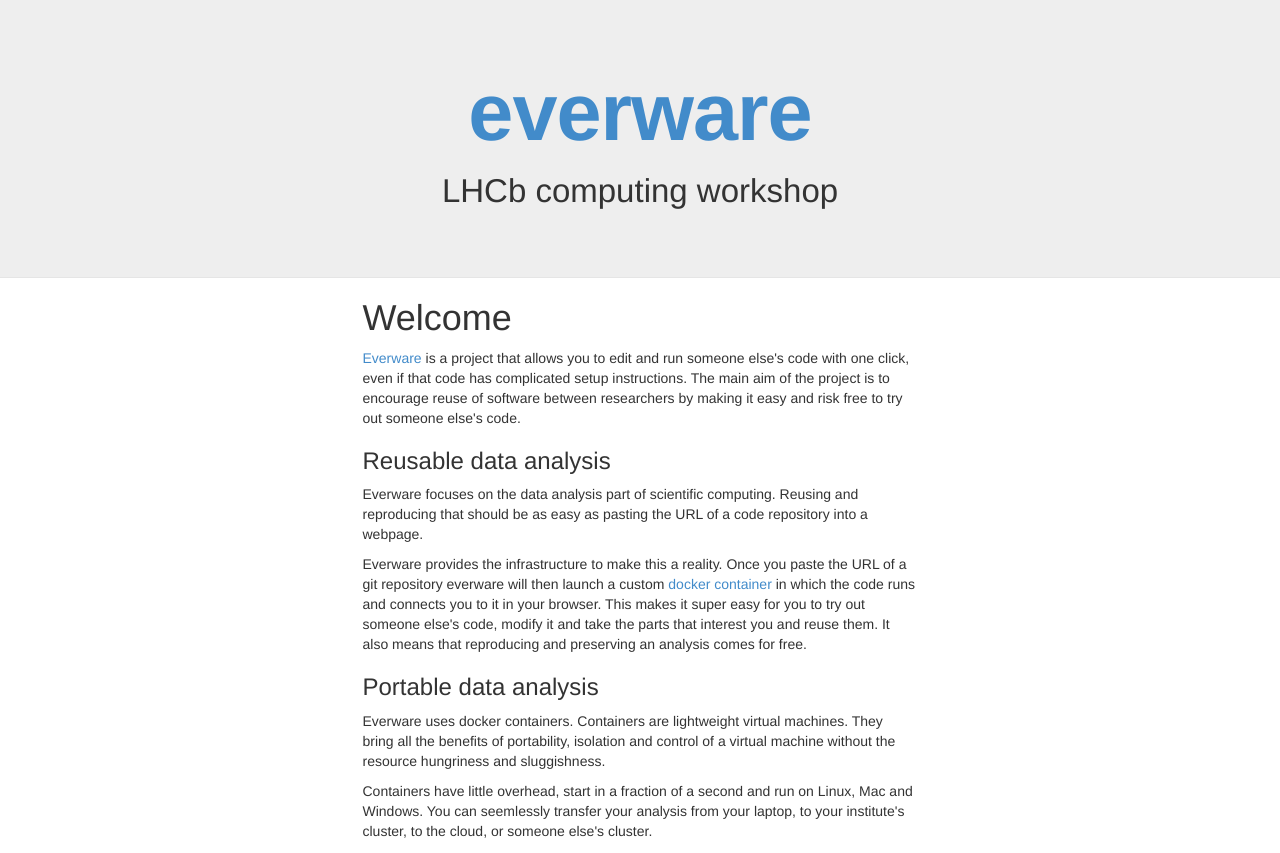
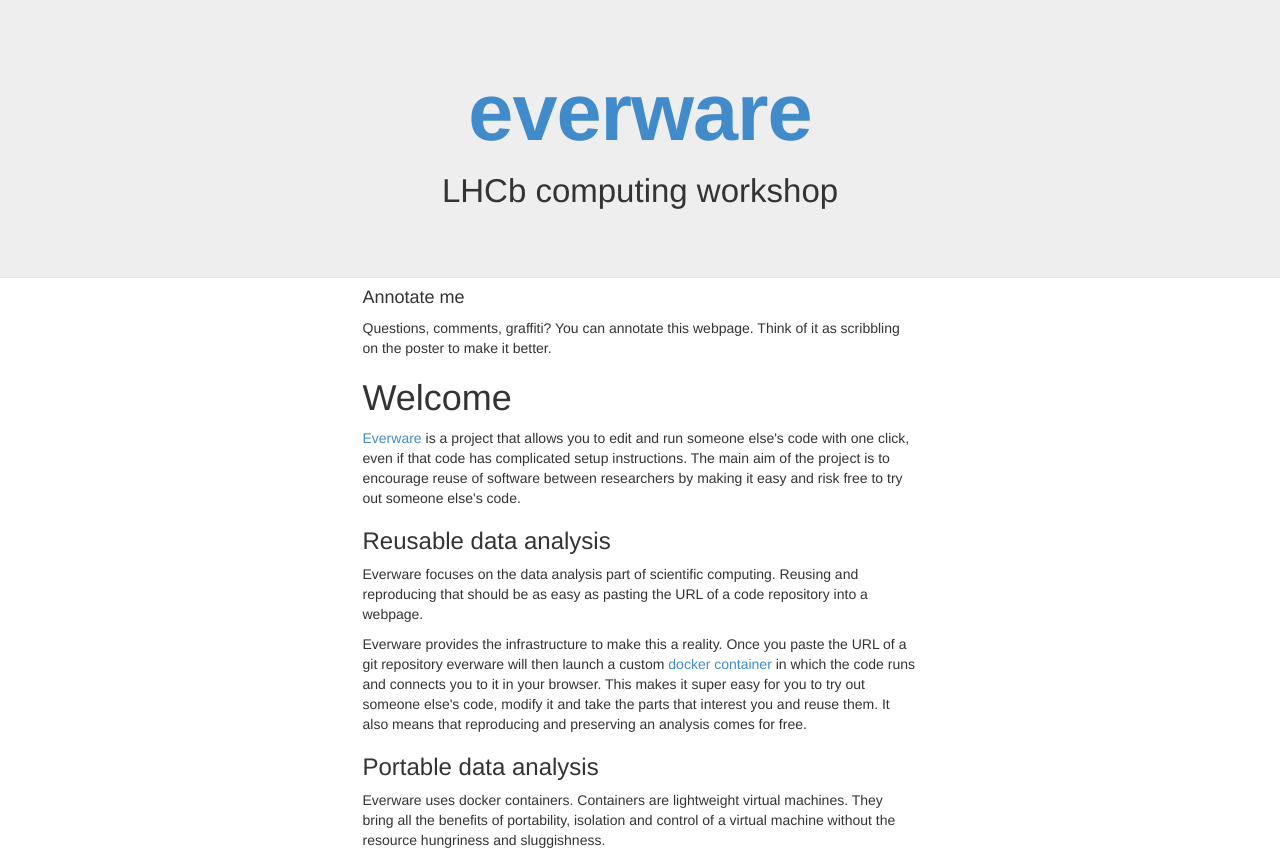
Before and after one commit to betatim/everware.github.io, a website: page lhcb-paris15.html in a window 1280 px wide. Shown: the top 853 px of the page. Drawn offline with Linux system fonts and the light colour scheme; a script that the page names is missing.

Commit message:
Better annotation

```diff
--- a/lhcb-paris15.html
+++ b/lhcb-paris15.html
@@ -7,7 +7,6 @@
     <title>Everware - sharing is caring</title>
     <meta http-equiv="X-UA-Compatible" content="chrome=1">
     <meta name="viewport" content="width=device-width, initial-scale=1.0">
-
 
     <link rel="stylesheet" href="/css/style.min.css" type="text/css"/>
 
@@ -29,6 +28,10 @@
       });
     </script>
     <script async defer src="//hypothes.is/embed.js"></script>
+    <script>window.hypothesisConfig=function(){return{showHighlights:true};}</script>
+    <!-- With this all versions of this site share the same highlights -->
+    <link rel="canonical" href="http://everware.xyz/lhcb-paris15?v=1" />
+
 </head>
 
 <body>
@@ -42,6 +45,15 @@
 
 <div class="container">
   <div class="row row-centered">
+    <div class="col-sm-6" style="float:none; margin:0 auto">
+      <h4>Annotate me</h4>
+      <p>
+        Questions, comments, graffiti? You can annotate this
+        webpage. Think of it as scribbling on the poster to make it
+        better.
+      </p>
+    </div>
+
     <div class="col-sm-6" style="float:none; margin:0 auto">
       <h1>Welcome</h1>
       <p>
```
